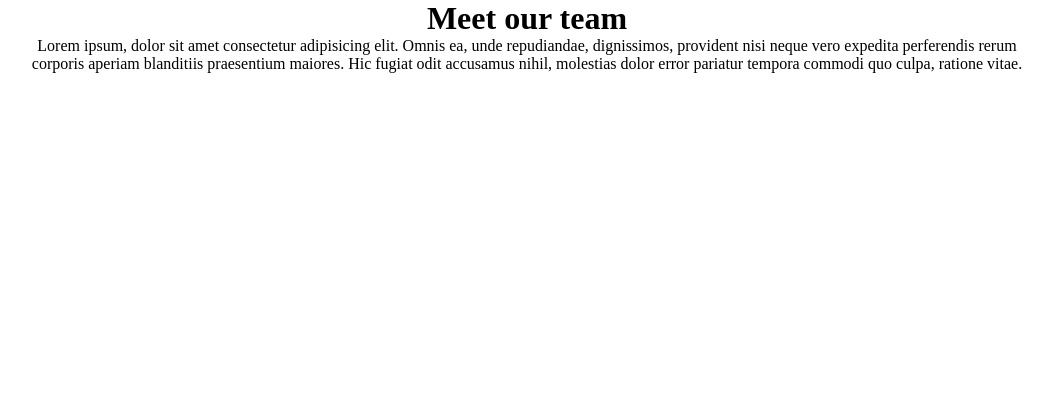
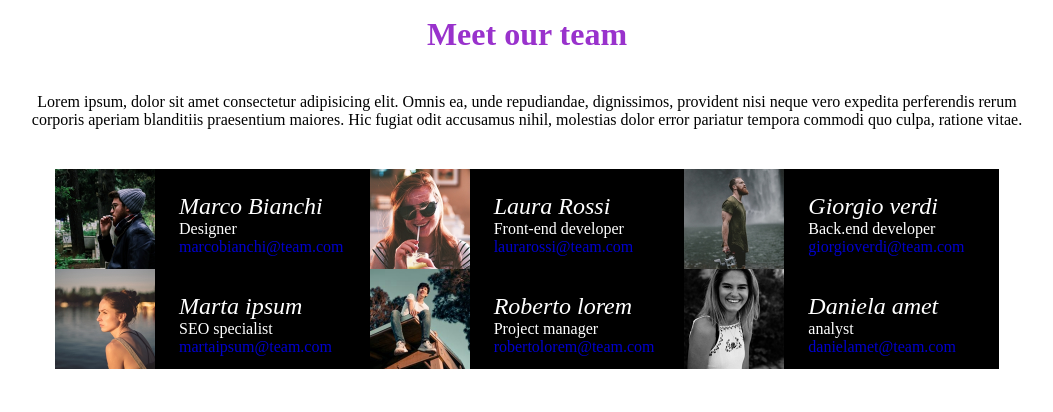
Before and after one commit to Andrearusso94/html-css-float-cards, a plain HTML site: page index.html in a window 1280 px wide. Shown: the whole page, without its empty margins (113-1166 px from the left). Drawn offline with Linux system fonts and the light colour scheme.

Commit message:
add main

```diff
--- a/assets/style.css
+++ b/assets/style.css
@@ -6,5 +6,54 @@
 #container{
     width: 80%;
     margin:auto;
+
+}
+img{
+    max-width: 100%;
+    width: 100px;
+
+}
+.clearfix::after{
+    content:'';
+    display: table;
+    clear: both;
+}
+header{
+    padding-top: 1rem;
+    padding-bottom: 2.5rem;
+}
+h1{
+    color: darkorchid;
+}
+h1, p{
     text-align: center;
 }
+p{
+    font-family: 'Montserrat' sans-serif;
+}
+.row{
+    background-color: white;
+    padding:2.5rem
+}
+.col_6{
+    background-color: black;
+    color: white;
+
+    width: calc(100% / 3);
+    float: left;
+
+}
+.col_6>img{
+    float: left;
+    margin-right: 1.5rem;
+}
+.presentation{
+    margin-top: 1.5rem;
+}
+.name{
+    font-size: 1.5rem;
+    font-style: italic;
+}
+.email{
+    color:mediumblue
+}
--- a/index.html
+++ b/index.html
@@ -19,6 +19,32 @@
             <div class="description">
                 <p>Lorem ipsum, dolor sit amet consectetur adipisicing elit. Omnis ea, unde repudiandae, dignissimos, provident nisi neque vero expedita perferendis rerum corporis aperiam blanditiis praesentium maiores. Hic fugiat odit accusamus nihil, molestias dolor error pariatur tempora commodi quo culpa, ratione vitae.</p>
             </div>
+            <div class="row clearfix">
+                <div class="col_6">
+                    <img src="./assets/img/male1.png" alt="marco bianchi">
+                    <div class="presentation"><span class="name">Marco Bianchi</span><br><span class="work">Designer</span><br><span class="email">marcobianchi@team.com</span></div>
+                </div>
+                <div class="col_6">
+                    <img src="./assets/img/female1.png" alt="laura rossi">
+                    <div class="presentation"><span class="name">Laura Rossi</span><br><span class="work">Front-end developer</span><br><span class="email">laurarossi@team.com</span></div>
+                </div>
+                <div class="col_6">
+                    <img src="./assets/img/male2.png" alt="giorgio verdi">
+                    <div class="presentation"><span class="name">Giorgio verdi</span><br><span class="work">Back.end developer</span><br><span class="email">giorgioverdi@team.com</span></div>
+                </div>
+                <div class="col_6">
+                    <img src="./assets/img/female2.png" alt="marta ipsum">
+                    <div class="presentation"><span class="name">Marta ipsum</span><br><span class="work">SEO specialist</span><br><span class="email">martaipsum@team.com</span></div>
+                </div>
+                <div class="col_6">
+                    <img src="./assets/img/male3.png" alt="roberto lorem">
+                    <div class="presentation"><span class="name">Roberto lorem</span><br><span class="work">Project manager</span><br><span class="email">robertolorem@team.com</span></div>
+                </div>
+                <div class="col_6">
+                    <img src="./assets/img/female3.png" alt="daniela amet">
+                    <div class="presentation"><span class="name">Daniela amet</span><br><span class="work">analyst</span><br><span class="email">danielamet@team.com</span></div>
+                </div>
+            </div>
         </main>
         <footer></footer>
     </div>
```
